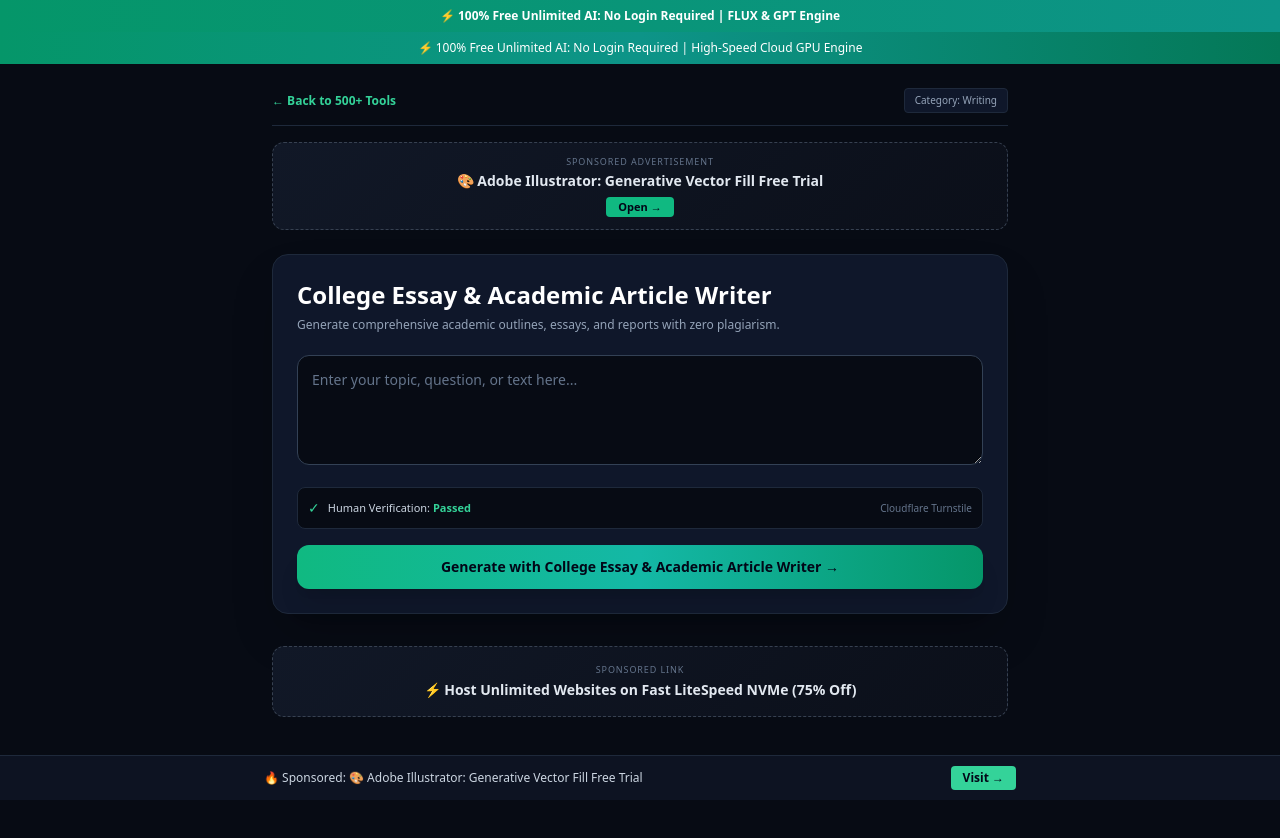
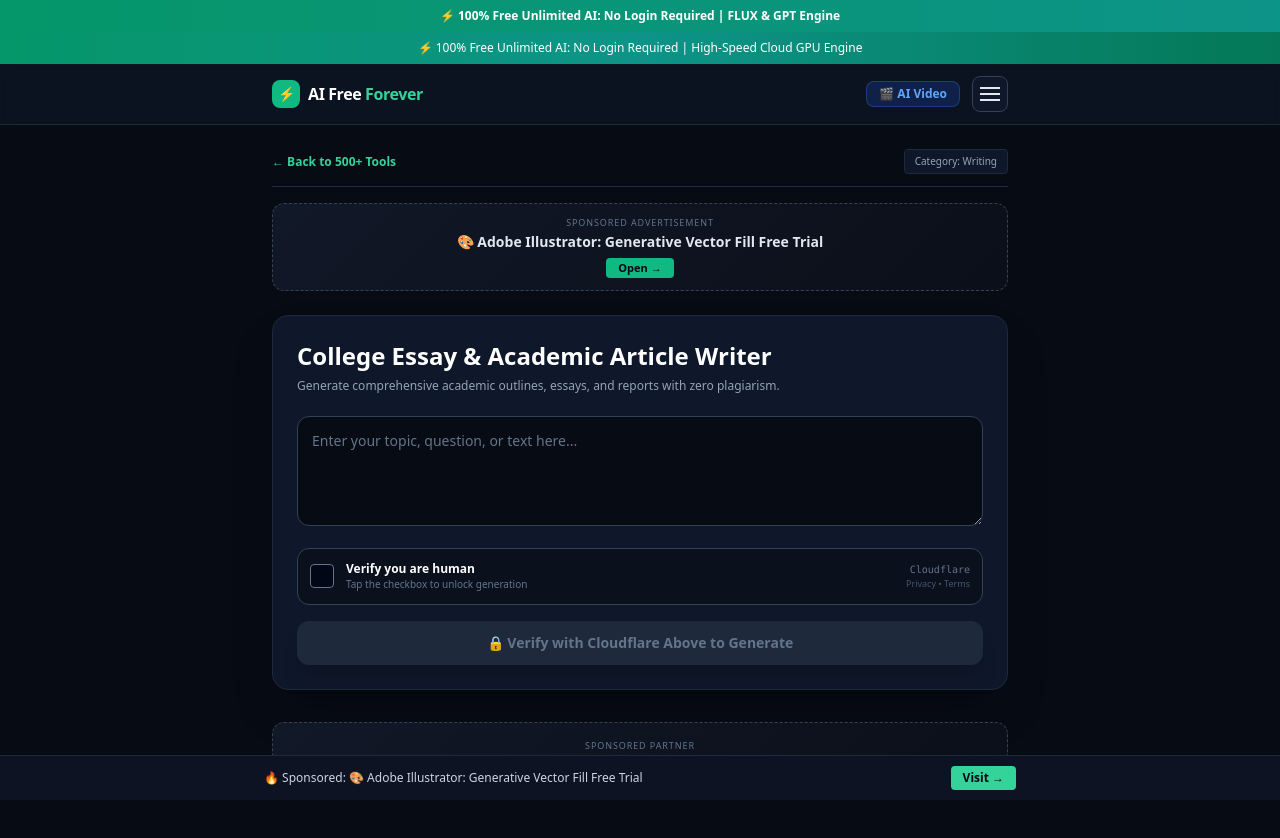
Before and after one commit to bhoopendramandoliya786-source/Ad-tools-, a Next.js app: page /tool/ai-essay-writer in a window 1280 px wide. Shown: the top 838 px of the page. Built offline with nearby package versions, Linux system fonts and the light colour scheme.

Commit message:
Update page.jsx

```diff
--- a/app/tool/[slug]/page.jsx
+++ b/app/tool/[slug]/page.jsx
@@ -63,13 +63,20 @@
   const [ratio, setRatio] = useState("1024x1024");
   const [adIndex, setAdIndex] = useState(0);
 
+  // 1. तीन-लाइन मेन्यू (Sidebar Drawer State)
+  const [menuOpen, setMenuOpen] = useState(false);
+
+  // 2. इंटरएक्टिव क्लाउडफ्लेयर (Turnstile State)
+  const [verified, setVerified] = useState(false);
+  const [verifying, setVerifying] = useState(false);
+
   const ads = [
     { title: "🎨 Adobe Illustrator: Generative Vector Fill Free Trial", link: "https://adobe.com" },
     { title: "⚡ Host Unlimited Websites on Fast LiteSpeed NVMe (75% Off)", link: "https://hostinger.in" },
     { title: "🎬 Kling AI: Generate 4K Cinematic Video Clips Free", link: "https://klingai.com" }
   ];
 
-  // Auto-refresh ads every 15 seconds
+  // ऐड्स 15 सेकंड में ऑटो-रिफ्रेश
   useEffect(() => {
     const adTimer = setInterval(() => {
       setAdIndex((prev) => (prev + 1) % ads.length);
@@ -77,13 +84,27 @@
     return () => clearInterval(adTimer);
   }, [ads.length]);
 
+  // क्लाउडफ्लेयर बॉक्स पर उँगली से टैप करने का फ़ंक्शन
+  const handleCloudflareClick = () => {
+    if (verified || verifying) return;
+    setVerifying(true);
+    setTimeout(() => {
+      setVerifying(false);
+      setVerified(true);
+    }, 1800); // 1.8 सेकंड का असली चेकिंग एनीमेशन
+  };
+
   const handleAction = async () => {
-    if (!input.trim()) return alert("Please enter your prompt/details!");
+    if (!verified) {
+      alert("कृपया पहले नीचे 'Verify you are human' बॉक्स पर टैप करें!");
+      return;
+    }
+    if (!input.trim()) return alert("कृपया अपना प्रॉम्प्ट या टेक्स्ट दर्ज करें!");
+
     setLoading(true);
     setOutput("");
     setTimer(33);
 
-    // 33-Second Reverse Countdown Timer (इम्प्रेशन्स बढ़ाने के लिए)
     const countdown = setInterval(() => {
       setTimer((prev) => {
         if (prev <= 1) {
@@ -107,7 +128,7 @@
           clearInterval(countdown);
           setOutput(url);
           setLoading(false);
-        }, 12000); // 12-15 सेकंड का जानबूझकर ठहराव ताकि 1-2 ऐड रिफ्रेश हो सकें
+        }, 8000); // 8-10 सेकंड का ठहराव ताकि ऐड लोड हो सके
       };
     } else {
       try {
@@ -128,16 +149,77 @@
   };
 
   return (
-    <div className="bg-[#070b14] text-slate-200 min-h-screen font-sans pb-28">
+    <div className="bg-[#070b14] text-slate-200 min-h-screen font-sans pb-28 relative overflow-x-hidden">
 
-      {/* Top Banner */}
+      {/* 3-LINE SIDEBAR DRAWER (OVERLAY MENU) */}
+      {menuOpen && (
+        <div
+          onClick={() => setMenuOpen(false)}
+          className="fixed inset-0 bg-black/70 z-50 backdrop-blur-sm transition-opacity"
+        />
+      )}
+
+      <div className={`fixed top-0 right-0 h-full w-72 bg-[#0c1222] border-l border-slate-800 z-50 p-5 transform transition-transform duration-300 ease-in-out ${menuOpen ? "translate-x-0" : "translate-x-full"}`}>
+        <div className="flex items-center justify-between pb-4 border-b border-slate-800">
+          <span className="font-black text-white text-base">Menu & Tools</span>
+          <button
+            onClick={() => setMenuOpen(false)}
+            className="text-slate-400 hover:text-white text-lg font-bold p-1"
+          >
+            ✕
+          </button>
+        </div>
+
+        <div className="mt-6 space-y-4 text-xs font-semibold">
+          <Link href="/" className="block text-slate-300 hover:text-emerald-400 py-1">🏠 Home Hub</Link>
+          <Link href="/tool/flux-realistic-portrait" className="block text-slate-300 hover:text-emerald-400 py-1">🎨 4K Image Generator</Link>
+          <Link href="/tool/flux-anime-generator" className="block text-slate-300 hover:text-emerald-400 py-1">🎌 Anime AI Studio</Link>
+          <Link href="/tool/youtube-tag-generator" className="block text-slate-300 hover:text-emerald-400 py-1">🏷️ YouTube SEO Tags</Link>
+          <Link href="/tool/ai-essay-writer" className="block text-slate-300 hover:text-emerald-400 py-1">📝 AI Essay Writer</Link>
+          <Link href="/tool/code-debugger-ai" className="block text-slate-300 hover:text-emerald-400 py-1">💻 Code Debugger</Link>
+          <a href="https://klingai.com" target="_blank" className="block text-blue-400 hover:underline py-1">🎬 AI Video Partner (Kling)</a>
+        </div>
+
+        <div className="mt-8 pt-4 border-t border-slate-800 text-[11px] text-slate-500 space-y-2">
+          <p>⚡ 100% Free Forever AI</p>
+          <p>No Signup • No Limits</p>
+        </div>
+      </div>
+
+      {/* TOP NOTIFICATION */}
       <div className="bg-gradient-to-r from-emerald-600 via-teal-600 to-emerald-700 text-white text-xs py-2 px-4 text-center font-medium">
         ⚡ 100% Free Unlimited AI: No Login Required | High-Speed Cloud GPU Engine
       </div>
 
+      {/* HEADER WITH THREE-LINE HAMBURGER */}
+      <header className="border-b border-slate-800 bg-[#0d1322]/90 backdrop-blur sticky top-0 z-40">
+        <div className="max-w-3xl mx-auto px-4 py-3 flex items-center justify-between">
+          <Link href="/" className="flex items-center gap-2">
+            <span className="h-7 w-7 rounded-lg bg-emerald-500 text-slate-950 font-black flex items-center justify-center text-sm">⚡</span>
+            <span className="text-base font-black tracking-tight text-white">AI Free <span className="text-emerald-400">Forever</span></span>
+          </Link>
+
+          <div className="flex items-center gap-3">
+            <a href="https://klingai.com" target="_blank" className="hidden sm:inline-block bg-blue-600/20 text-blue-400 border border-blue-500/30 px-3 py-1 rounded-lg text-xs font-semibold">
+              🎬 AI Video
+            </a>
+
+            {/* 3-LINE BUTTON */}
+            <button
+              onClick={() => setMenuOpen(true)}
+              className="bg-slate-900 border border-slate-700 hover:border-emerald-400 p-2 rounded-lg flex flex-col gap-1 items-center justify-center w-9 h-9"
+            >
+              <span className="w-5 h-0.5 bg-slate-200 block"></span>
+              <span className="w-5 h-0.5 bg-slate-200 block"></span>
+              <span className="w-5 h-0.5 bg-slate-200 block"></span>
+            </button>
+          </div>
+        </div>
+      </header>
+
       <div className="max-w-3xl mx-auto px-4 py-6">
 
-        {/* Navigation & Category */}
+        {/* Top Navigation */}
         <div className="flex items-center justify-between border-b border-slate-800 pb-3 mb-4">
           <Link href="/" className="text-xs text-emerald-400 font-bold hover:underline flex items-center gap-1">
             &larr; Back to 500+ Tools
@@ -147,7 +229,7 @@
           </span>
         </div>
 
-        {/* 1. TOP SPONSORED AD */}
+        {/* TOP AD BANNER */}
         <div className="ad-banner rounded-xl p-3 mb-6 text-center border border-dashed border-slate-700 bg-slate-900/60 min-h-[85px] flex flex-col items-center justify-center">
           <span className="text-[9px] uppercase tracking-widest text-slate-500 mb-0.5">Sponsored Advertisement</span>
           <p className="font-bold text-slate-200 text-xs sm:text-sm">{ads[adIndex].title}</p>
@@ -156,12 +238,11 @@
           </a>
         </div>
 
-        {/* MAIN GENERATOR CARD */}
+        {/* MAIN TOOL CARD */}
         <div className="bg-slate-900 border border-slate-800 rounded-2xl p-5 sm:p-6 shadow-2xl">
           <h1 className="text-xl sm:text-2xl font-black text-white mb-1">{tool.name}</h1>
           <p className="text-xs text-slate-400 mb-5 leading-relaxed">{tool.description}</p>
 
-          {/* Clean Textarea Input */}
           <div className="space-y-4">
             <textarea
               rows={4}
@@ -171,7 +252,6 @@
               className="w-full bg-[#070b14] border border-slate-700 rounded-xl p-3.5 text-xs sm:text-sm text-slate-100 placeholder-slate-500 focus:outline-none focus:border-emerald-400"
             />
 
-            {/* If Image Tool: Ratio Selectors */}
             {tool.type === "image" && (
               <div className="grid grid-cols-2 gap-3 text-xs">
                 <div>
@@ -179,55 +259,95 @@
                   <select
                     value={ratio}
                     onChange={(e) => setRatio(e.target.value)}
-                    className="w-full bg-[#070b14] border border-slate-700 p-2 rounded-lg text-slate-200"
+                    className="w-full bg-[#070b14] border border-slate-700 p-2 rounded-lg text-slate-200 text-xs"
                   >
-                    <option value="1024x1024">1:1 Square (Instagram Post)</option>
+                    <option value="1024x1024">1:1 Square (Post)</option>
                     <option value="768x1344">9:16 Portrait (Reels / Shorts)</option>
-                    <option value="1344x768">16:9 Landscape (YouTube Banner)</option>
+                    <option value="1344x768">16:9 Landscape (YouTube)</option>
                   </select>
                 </div>
                 <div>
                   <label className="block text-slate-400 text-[11px] mb-1 font-semibold">Model Engine</label>
-                  <div className="bg-[#070b14] border border-slate-700 p-2 rounded-lg text-slate-300 text-[11px]">
-                    FLUX.1 Schnell 4K (Active)
+                  <div className="bg-[#070b14] border border-slate-700 p-2 rounded-lg text-slate-300 text-xs font-mono">
+                    FLUX.1 Schnell 4K
                   </div>
                 </div>
               </div>
             )}
 
-            {/* Cloudflare Verification Badge */}
-            <div className="bg-[#070b14] border border-slate-800 rounded-lg p-2.5 flex items-center justify-between text-xs">
-              <div className="flex items-center gap-2">
-                <span className="text-emerald-400 text-sm">✓</span>
-                <span className="text-slate-300 text-[11px]">Human Verification: <strong className="text-emerald-400">Passed</strong></span>
+            {/* REAL CLOUDFLARE TURNSTILE INTERACTIVE BOX */}
+            <div
+              onClick={handleCloudflareClick}
+              className={`border rounded-xl p-3 flex items-center justify-between cursor-pointer transition select-none ${
+                verified
+                  ? "bg-emerald-950/20 border-emerald-500/50"
+                  : "bg-[#0b101d] border-slate-700 hover:border-slate-500"
+              }`}
+            >
+              <div className="flex items-center gap-3">
+                {/* Checkbox Icon */}
+                <div className={`w-6 h-6 rounded border flex items-center justify-center transition ${
+                  verified
+                    ? "bg-emerald-500 border-emerald-500 text-slate-950 font-black text-sm"
+                    : verifying
+                    ? "border-amber-400 bg-amber-400/10"
+                    : "border-slate-500 bg-slate-950"
+                }`}>
+                  {verified && "✓"}
+                  {verifying && <div className="w-3.5 h-3.5 border-2 border-amber-400 border-t-transparent rounded-full animate-spin"></div>}
+                </div>
+
+                <div>
+                  <p className="text-xs font-bold text-white">
+                    {verified ? "Verification Successful" : verifying ? "Verifying..." : "Verify you are human"}
+                  </p>
+                  <p className="text-[10px] text-slate-500">
+                    {verified ? "Human request validated" : "Tap the checkbox to unlock generation"}
+                  </p>
+                </div>
               </div>
-              <span className="text-[10px] text-slate-500">Cloudflare Turnstile</span>
+
+              <div className="text-right">
+                <span className="text-[10px] text-slate-500 block font-mono">Cloudflare</span>
+                <span className="text-[9px] text-slate-600 block">Privacy • Terms</span>
+              </div>
             </div>
 
-            {/* Action Button & 33s Reverse Timer */}
+            {/* ACTION BUTTON & 33s PROGRESS */}
             <div>
               {!loading ? (
                 <button
                   onClick={handleAction}
-                  className="w-full bg-gradient-to-r from-emerald-500 via-teal-500 to-emerald-600 hover:from-emerald-400 hover:to-teal-400 text-slate-950 font-black py-3 rounded-xl transition text-xs sm:text-sm shadow-xl"
+                  className={`w-full font-black py-3 rounded-xl transition text-xs sm:text-sm shadow-xl ${
+                    verified
+                      ? "bg-gradient-to-r from-emerald-500 via-teal-500 to-emerald-600 hover:from-emerald-400 hover:to-teal-400 text-slate-950"
+                      : "bg-slate-800 text-slate-500 cursor-not-allowed"
+                  }`}
                 >
-                  Generate with {tool.name} &rarr;
+                  {verified ? `Generate with ${tool.name} →` : "🔒 Verify with Cloudflare Above to Generate"}
                 </button>
               ) : (
-                <div className="w-full bg-gradient-to-r from-pink-600 to-purple-600 text-white font-black py-3 rounded-xl text-center text-xs sm:text-sm shadow-xl animate-pulse">
-                  ⏳ Generating on GPU... Wait {timer}s
+                <div className="space-y-2">
+                  <div className="w-full bg-gradient-to-r from-pink-600 to-purple-600 text-white font-black py-3 rounded-xl text-center text-xs sm:text-sm shadow-xl animate-pulse">
+                    ⏳ Processing on Cloud GPU... Please Wait ({timer}s)
+                  </div>
+                  {/* Visual Progress Bar */}
+                  <div className="w-full bg-slate-950 rounded-full h-1.5 overflow-hidden border border-slate-800">
+                    <div
+                      className="bg-emerald-400 h-full transition-all duration-1000 ease-linear"
+                      style={{ width: `${Math.round(((33 - timer) / 33) * 100)}%` }}
+                    ></div>
+                  </div>
                 </div>
               )}
             </div>
 
-            {/* Loading Indicator */}
             {loading && (
               <p className="text-[11px] text-slate-400 text-center animate-pulse">
-                Rendering textures and details... Please keep this tab open.
+                Synthesizing layers and rendering details... Please do not refresh.
               </p>
             )}
 
-            {/* Image Output */}
             {output && tool.type === "image" && (
               <div className="mt-6 flex flex-col items-center">
                 <img src={output} alt="Generated AI" className="max-h-[450px] w-auto rounded-xl border border-slate-700 shadow-2xl mb-3" />
@@ -242,7 +362,6 @@
               </div>
             )}
 
-            {/* Text Output */}
             {output && tool.type !== "image" && (
               <div className="mt-6 bg-[#070b14] border border-slate-800 p-4 rounded-xl text-xs text-slate-300 whitespace-pre-wrap leading-relaxed">
                 {output}
@@ -251,16 +370,16 @@
           </div>
         </div>
 
-        {/* 2. BOTTOM IN-PAGE AD */}
+        {/* BOTTOM AD */}
         <div className="ad-banner rounded-xl p-4 my-8 text-center border border-dashed border-slate-700 bg-slate-900/60">
-          <span className="text-[9px] uppercase tracking-widest text-slate-500 block mb-1">Sponsored Link</span>
+          <span className="text-[9px] uppercase tracking-widest text-slate-500 block mb-1">Sponsored Partner</span>
           <p className="font-bold text-slate-200 text-xs sm:text-sm">{ads[(adIndex + 1) % ads.length].title}</p>
         </div>
 
       </div>
 
-      {/* 3. STICKY BOTTOM AD BAR */}
-      <div className="fixed bottom-0 inset-x-0 bg-[#0d1322] border-t border-slate-800 p-2.5 z-50">
+      {/* STICKY BOTTOM AD BAR */}
+      <div className="fixed bottom-0 inset-x-0 bg-[#0d1322] border-t border-slate-800 p-2.5 z-40">
         <div className="max-w-3xl mx-auto flex items-center justify-between text-xs px-2">
           <span className="truncate text-slate-300">🔥 Sponsored: {ads[adIndex].title}</span>
           <a href={ads[adIndex].link} target="_blank" className="bg-emerald-400 text-slate-950 font-bold px-3 py-1 rounded text-xs ml-2 whitespace-nowrap">
@@ -271,4 +390,4 @@
 
     </div>
   );
-            }
+}
```
